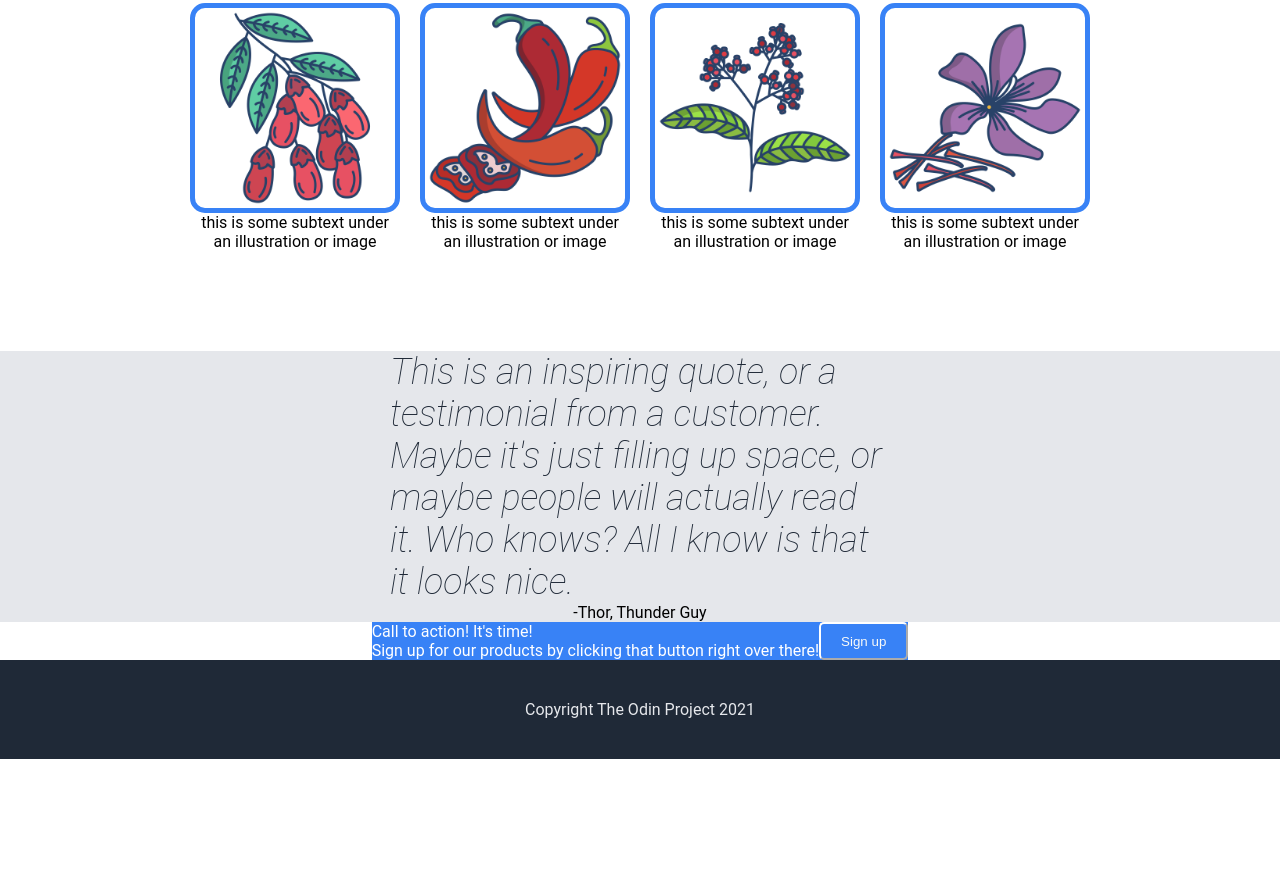
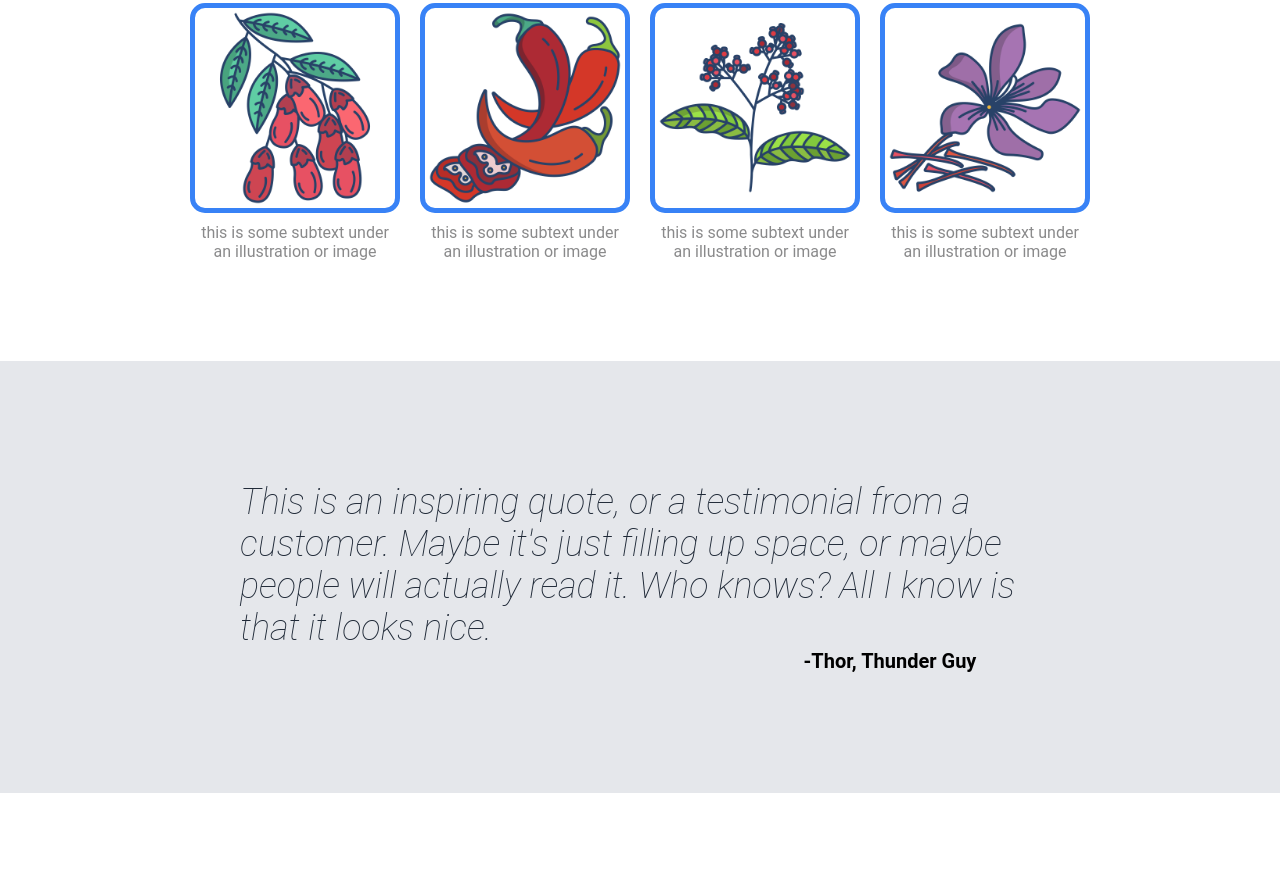
Before and after one commit to shamikrah/odin-landingpage, a plain HTML site: page index.html in a window 1280 px wide. Shown: the part 613-1500 px from the top of the page. Before the commit the page ends 1372 px from the top, so only its background shows below. Drawn offline with Linux system fonts and the light colour scheme.

Commit message:
Finish entire website with minor differences to original

```diff
--- a/index.html
+++ b/index.html
@@ -56,7 +56,7 @@
         <div class="blue">
             <div class="signup-text">
                 <div class="signup-text-header">Call to action! It's time!</div>
-                <div class="signup-text">Sign up for our products by clicking that button right over there!</div>
+                <div class="signup-text-caption">Sign up for our products by clicking that button right over there!</div>
             </div>
             <button class="signup-button">Sign up</button>
         </div>
--- a/styles/styles.css
+++ b/styles/styles.css
@@ -15,6 +15,7 @@ body {
 .header-top {
     display: flex;
     justify-content: space-around;
+    gap: 180px;
     margin-bottom: 100px;
     padding-top: 20px;
 }
@@ -72,6 +73,7 @@ button {
     border-radius: 5px;
     padding: 5px 20px;
     border-color: white;
+    border-style: solid;
 }
 
 .header-image {
@@ -109,10 +111,12 @@ button {
     border: 5px solid #3882F6;
     border-radius: 15px;
     width: 200px;
+    margin-bottom: 10px;
 }
 
 .caption {
     text-align: center;
+    color: #8a8a8b
 }
 
 .two {
@@ -121,15 +125,22 @@ button {
     flex-direction: column;
     justify-content: center;
     align-items: center;
+    padding: 120px;
 
 }
 
 .quote {
-    width: 500px;
+    width: 800px;
     font-size: 36px;
     font-weight: lighter;
     font-style: italic;
     color: #1F2937;
+}
+
+.quote-credits {
+    margin-left: 500px;
+    font-weight: bold;
+    font-size: 20px;
 }
 
 .three {
@@ -142,7 +153,18 @@ button {
     background-color: #3882F6;
     display: flex;
     justify-content: space-around;
+    gap: 200px;
     color: white;
+    margin: 100px;
+    padding: 50px 100px;
+}
+
+.signup-text-header {
+    font-weight: bold;
+}
+
+.signup-text-caption {
+    color: #E5E7EB
 }
 
 .footer {
```
